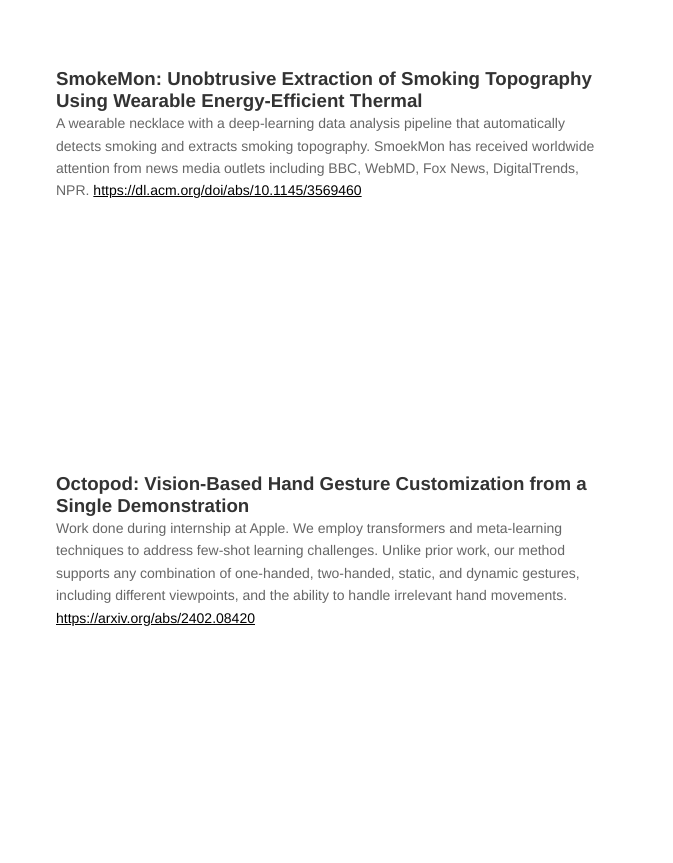
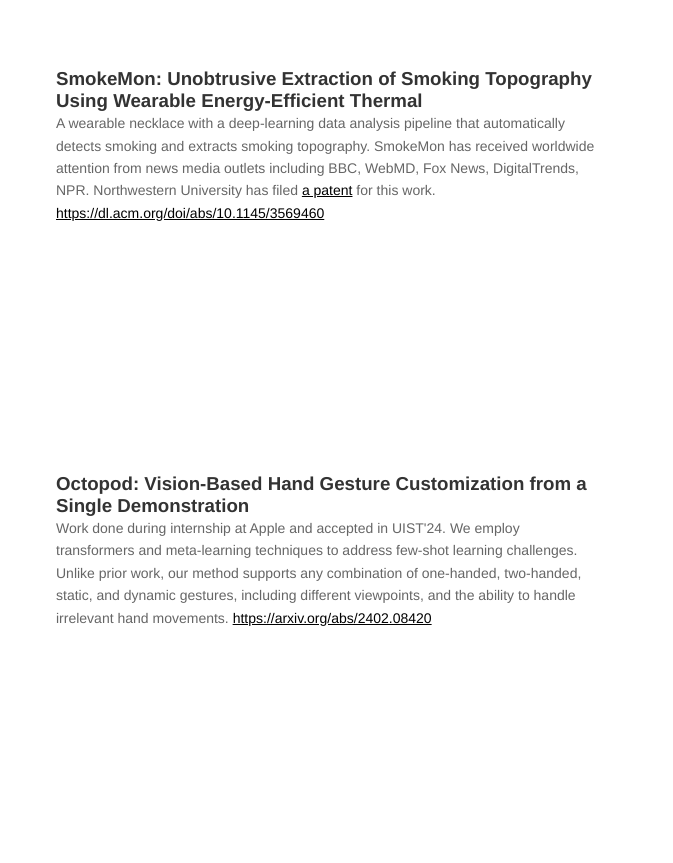
Before and after one commit to faderani/faderani.github.io, a plain HTML site: page index.html in a window 1280 px wide. Shown: the part 1408-2271 px from the top of the page, 607-1280 px from the left. Drawn offline with nearby package versions, Linux system fonts and the light colour scheme.

Commit message:
Update index.html

```diff
--- a/index.html
+++ b/index.html
@@ -81,7 +81,7 @@
         </div>
         <div class="project__info">
         <h3>SmokeMon: Unobtrusive Extraction of Smoking Topography Using Wearable Energy-Efficient Thermal</h3>
-        <p>A wearable necklace with a deep-learning data analysis pipeline that automatically detects smoking and extracts smoking topography. SmoekMon has received worldwide attention from news media outlets including BBC, WebMD, Fox News, DigitalTrends, NPR. <a href="https://dl.acm.org/doi/abs/10.1145/3569460" target="_blank" style="text-decoration: underline;">https://dl.acm.org/doi/abs/10.1145/3569460</a></p>
+        <p>A wearable necklace with a deep-learning data analysis pipeline that automatically detects smoking and extracts smoking topography. SmokeMon has received worldwide attention from news media outlets including BBC, WebMD, Fox News, DigitalTrends, NPR. Northwestern University has filed <a href="https://scholar.google.com/citations?view_op=view_citation&hl=en&user=aOMb28EAAAAJ&sortby=pubdate&citation_for_view=aOMb28EAAAAJ:zYLM7Y9cAGgC" target="_blank" style="text-decoration: underline;">a patent</a> for this work.  <a href="https://dl.acm.org/doi/abs/10.1145/3569460" target="_blank" style="text-decoration: underline;">https://dl.acm.org/doi/abs/10.1145/3569460</a></p>
       </div>
         <div class="project_image">
           <img src="assets/octopod.gif" alt="octopod" />
@@ -89,7 +89,7 @@
 
       <div class="project__info">
         <h3>Octopod: Vision-Based Hand Gesture Customization from a Single Demonstration</h3>
-        <p>Work done during internship at Apple. We employ transformers and meta-learning techniques to address few-shot learning challenges. Unlike prior work, our method supports any combination of one-handed, two-handed, static, and dynamic gestures, including different viewpoints, and the ability to handle irrelevant hand movements. <a href="https://arxiv.org/abs/2402.08420" target="_blank" style="text-decoration: underline;">https://arxiv.org/abs/2402.08420</a></p>
+        <p>Work done during internship at Apple and accepted in UIST'24. We employ transformers and meta-learning techniques to address few-shot learning challenges. Unlike prior work, our method supports any combination of one-handed, two-handed, static, and dynamic gestures, including different viewpoints, and the ability to handle irrelevant hand movements. <a href="https://arxiv.org/abs/2402.08420" target="_blank" style="text-decoration: underline;">https://arxiv.org/abs/2402.08420</a></p>
       </div>
       </div>
     </section>
```
